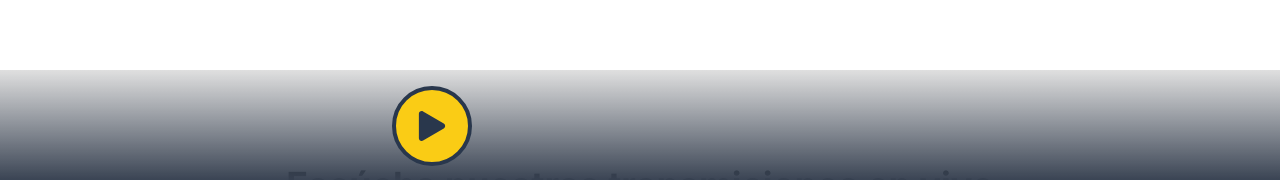
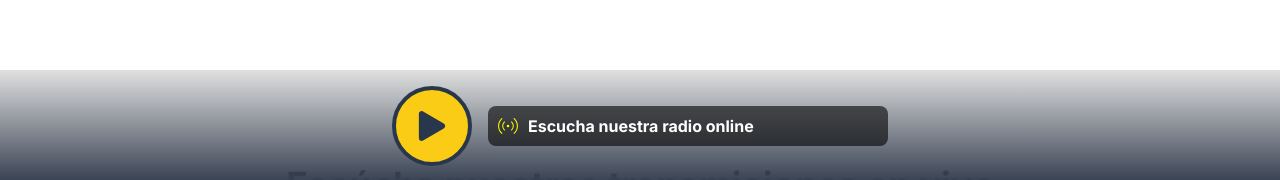
Before and after one commit to dioverdm/jesucristo-mi-salvador-calle-3-fm, a Next.js app: page / in a window 1280 px wide. Shown: the part 618-798 px from the top of the page. Built offline with nearby package versions, Linux system fonts and the light colour scheme; no server answers.

Commit message:
Refactor

```diff
--- a/components/Player.jsx
+++ b/components/Player.jsx
@@ -51,7 +51,7 @@ const Player = () => {
                     </button>
                 </div>
                 {
-                    !isPlay && loading && (
+                    !isPlay && (
                         <div className="flex items-center gap-2 bg-[rgba(0,0,0,.6)] text-white p-2 rounded-lg w-full">
                             <CiStreamOn size={24} color="yellow" />
                             <b>Escucha nuestra radio online</b>
```
